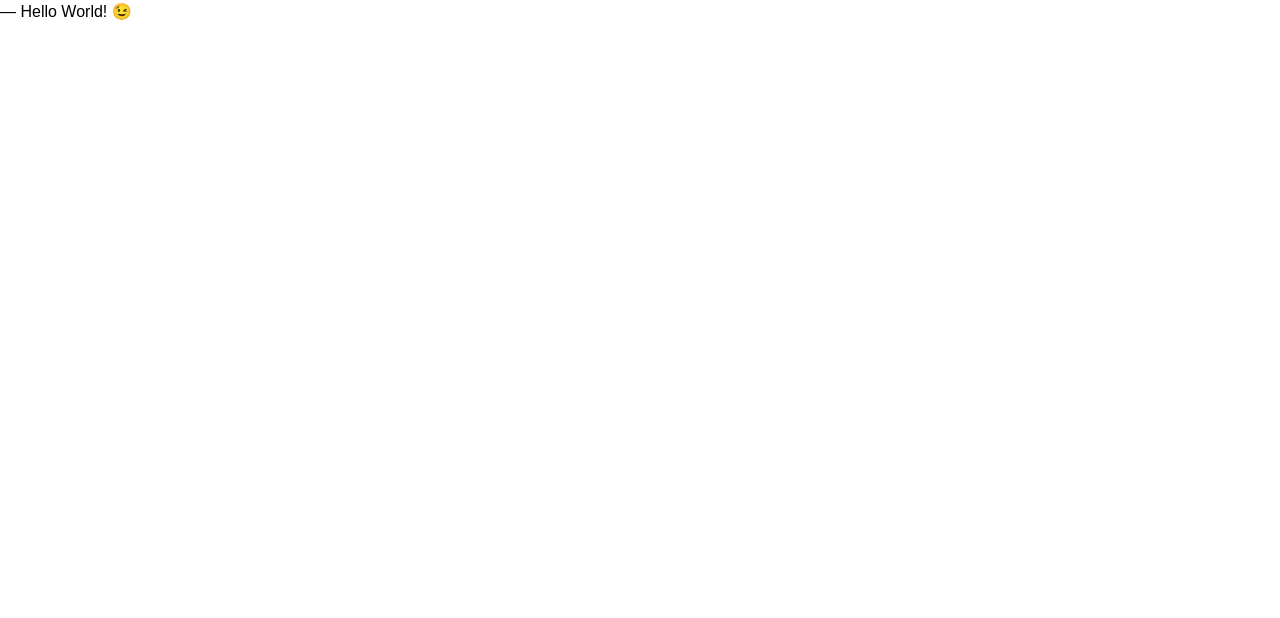
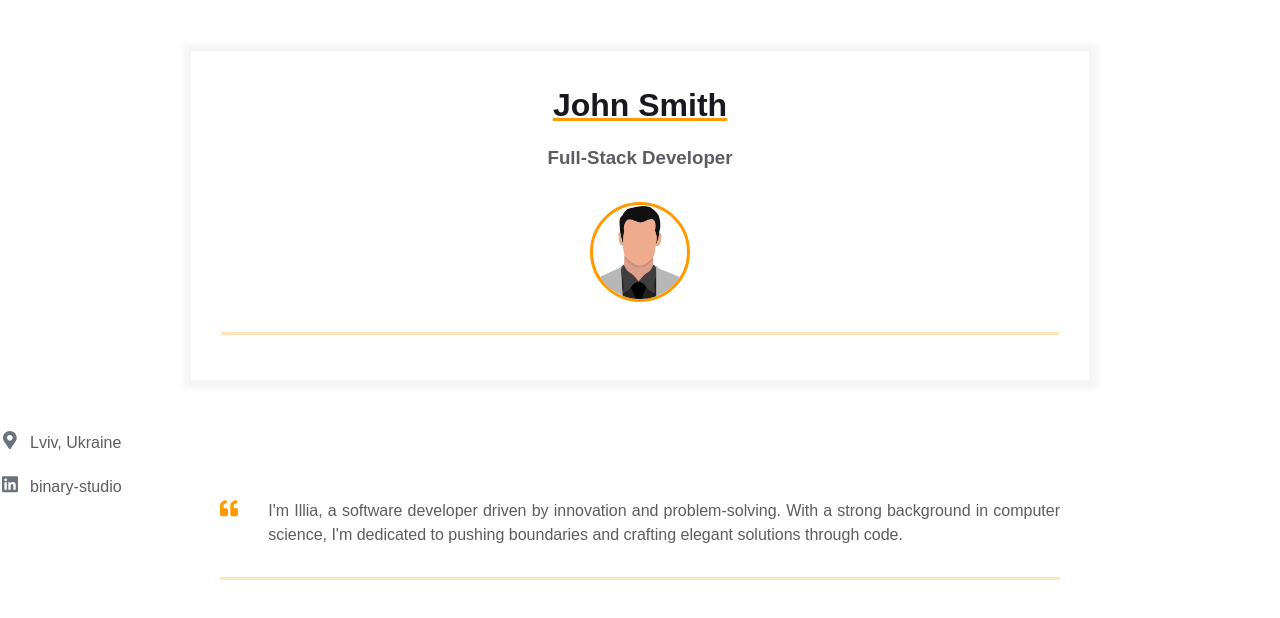
Before and after one commit to itstudentua/homepage, a plain HTML site: page index.html in a window 1280 px wide. Drawn offline with Linux system fonts and the light colour scheme.

Commit message:
add body

```diff
--- a/index.html
+++ b/index.html
@@ -5,9 +5,108 @@
 		<title>Résumé</title>
 		<link rel="stylesheet" href="styles.css" />
 		<meta name="viewport" content="width=device-width, initial-scale=1" />
-
 	</head>
 	<body>
-    ― Hello World! &#x1F609;
+		<main>
+			<div class="resume">
+				<div class="container">
+					<div class="resume__block">
+						<h1 class="contact-info__header">John Smith</h1>
+						<h3 class="contact-info__sub-header">
+							Full-Stack Developer
+						</h3>
+
+						<div class="contact_info_container fh">
+							<div class="contact-info__block"></div>
+
+							<div
+								class="contact-info__block contact-info__block--center"
+							>
+								<img
+									class="contact-info__avatar"
+									src="assets/avatar.png"
+									alt="Avatar"
+								/>
+							</div>
+
+							<div class="contact-info__block"></div>
+						</div>
+					</div>
+				</div>
+			</div>
+			<div class="contact-info__block">
+				<a href="" rel="author" class="contact-info__item">
+					<div class="contact-info__item-icon-wrapper">
+						<svg
+							class="contact-info__item-icon"
+							xmlns="http://www.w3.org/2000/svg"
+							viewBox="0 0 384 512"
+						>
+							<path
+								d="M172.268 501.67C26.97 291.031 0 269.413 0 192 0 85.961 85.961 0 192
+        0s192 85.961 192 192c0 77.413-26.97 99.031-172.268 309.67-9.535
+        13.774-29.93 13.773-39.464 0zM192 272c44.183 0 80-35.817
+        80-80s-35.817-80-80-80-80 35.817-80 80 35.817 80 80 80z"
+							></path>
+						</svg>
+					</div>
+					<span>Lviv, Ukraine</span>
+				</a>
+				<a
+					href="https://ua.linkedin.com/company/binary-studio_241166"
+					rel="author"
+					class="contact-info__item"
+				>
+					<div class="contact-info__item-icon-wrapper">
+						<svg
+							class="contact-info__item-icon"
+							xmlns="http://www.w3.org/2000/svg"
+							viewBox="0 0 448 512"
+						>
+							<path
+								d="M416 32H31.9C14.3 32 0 46.5 0 64.3v383.4C0 465.5 14.3 480 31.9
+        480H416c17.6 0 32-14.5 32-32.3V64.3c0-17.8-14.4-32.3-32-32.3zM135.4
+        416H69V202.2h66.5V416zm-33.2-243c-21.3 0-38.5-17.3-38.5-38.5S80.9 96
+        102.2 96c21.2 0 38.5 17.3 38.5 38.5 0 21.3-17.2 38.5-38.5 38.5zm282.1
+        243h-66.4V312c0-24.8-.5-56.7-34.5-56.7-34.6 0-39.9 27-39.9
+        54.9V416h-66.4V202.2h63.7v29.2h.9c8.9-16.8 30.6-34.5 62.9-34.5 67.2
+        0 79.7 44.3 79.7 101.9V416z"
+							></path>
+						</svg>
+					</div>
+					<span>binary-studio</span>
+				</a>
+			</div>
+			<div class="container">
+				<div class="resume__block">
+					<div class="intro">
+						<div class="intro__icon-wrapper">
+							<svg
+								class="intro__icon"
+								xmlns="http://www.w3.org/2000/svg"
+								viewBox="0 0 512 512"
+							>
+								<path
+									d="M464 256h-80v-64c0-35.3 28.7-64 64-64h8c13.3 0 24-10.7
+            24-24V56c0-13.3-10.7-24-24-24h-8c-88.4 0-160 71.6-160 160v240c0
+            26.5 21.5 48 48 48h128c26.5 0 48-21.5
+            48-48V304c0-26.5-21.5-48-48-48zm-288 0H96v-64c0-35.3 28.7-64
+            64-64h8c13.3 0 24-10.7 24-24V56c0-13.3-10.7-24-24-24h-8C71.6
+            32 0 103.6 0 192v240c0 26.5 21.5 48 48 48h128c26.5 0 48-21.5
+            48-48V304c0-26.5-21.5-48-48-48z"
+								></path>
+							</svg>
+						</div>
+						<p class="intro_text">
+							I'm Illia, a software developer driven by innovation
+							and problem-solving. With a strong background in
+							computer science, I'm dedicated to pushing
+							boundaries and crafting elegant solutions through
+							code.
+						</p>
+					</div>
+				</div>
+			</div>
+		</main>
 	</body>
 </html>
```
Also changed, not shown: assets/avatar.png (added). Lines whose indentation alone changed are shown as unchanged.
